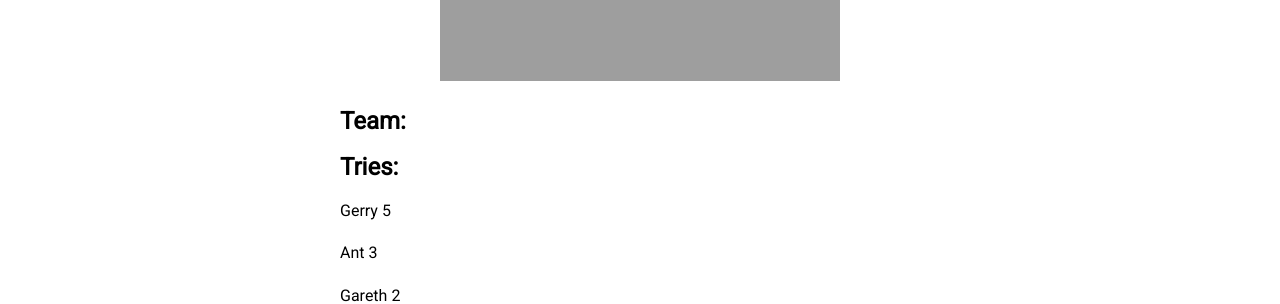
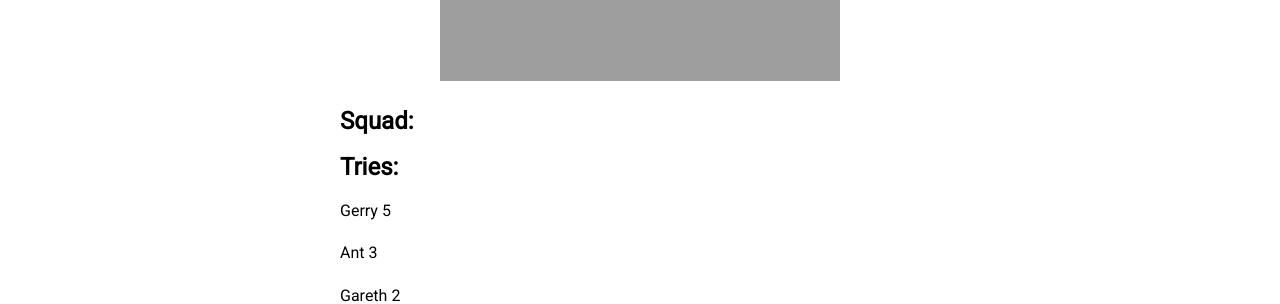
Before and after one commit to sundayrugby/sundayrugby.github.io, a Jekyll site: the page built from _posts/2022-04-24-E.md, in a window 1280 px wide and 900 px high. Shown: the part 381-685 px from the top of the window. Built offline with Jekyll 4.4.1, drawn with Linux system fonts in a browser that asks for light colours; nearby versions of some CDN libraries.

Commit message:
Update 2022-04-24-E.md

```diff
--- a/_posts/2022-04-24-E.md
+++ b/_posts/2022-04-24-E.md
@@ -7,7 +7,7 @@ tags: [sample]
 image: 2022_04_24.jpg
 ---
 
-## Team:
+## Squad:
 
 
 
```
